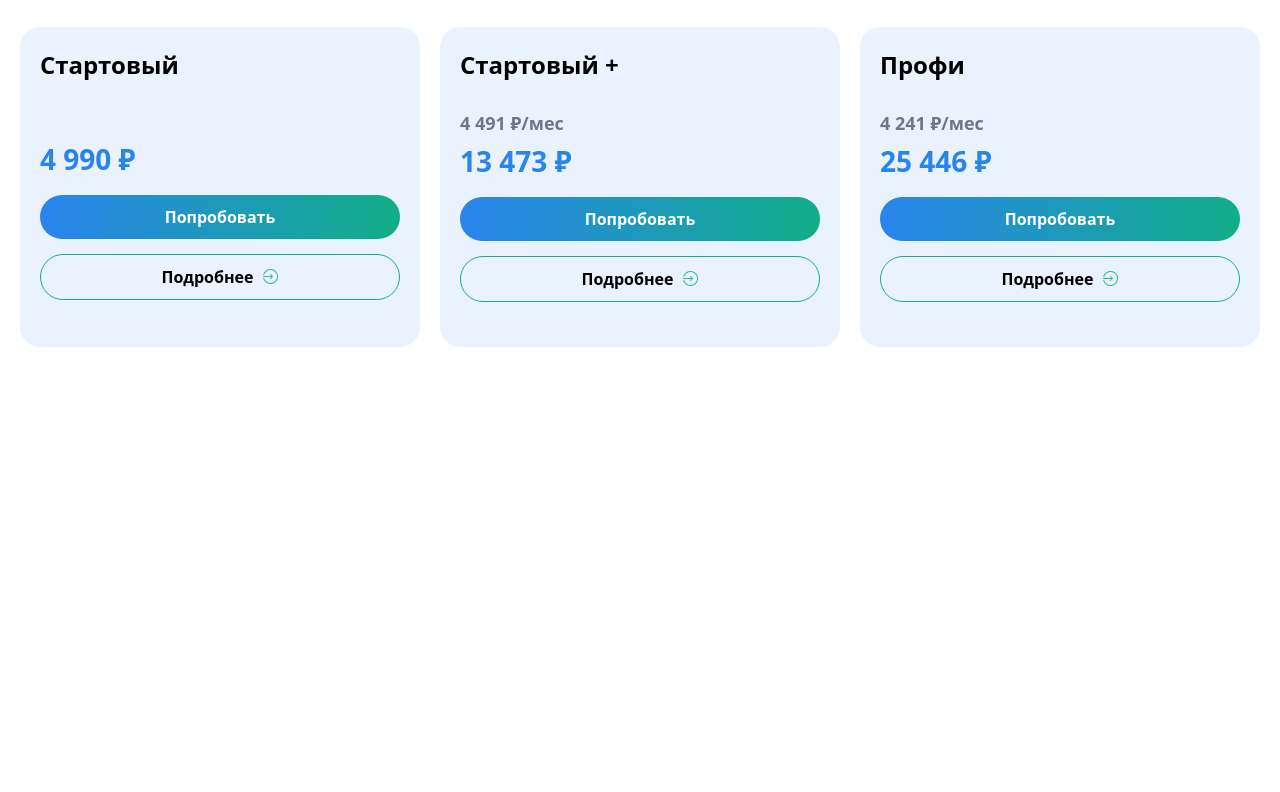
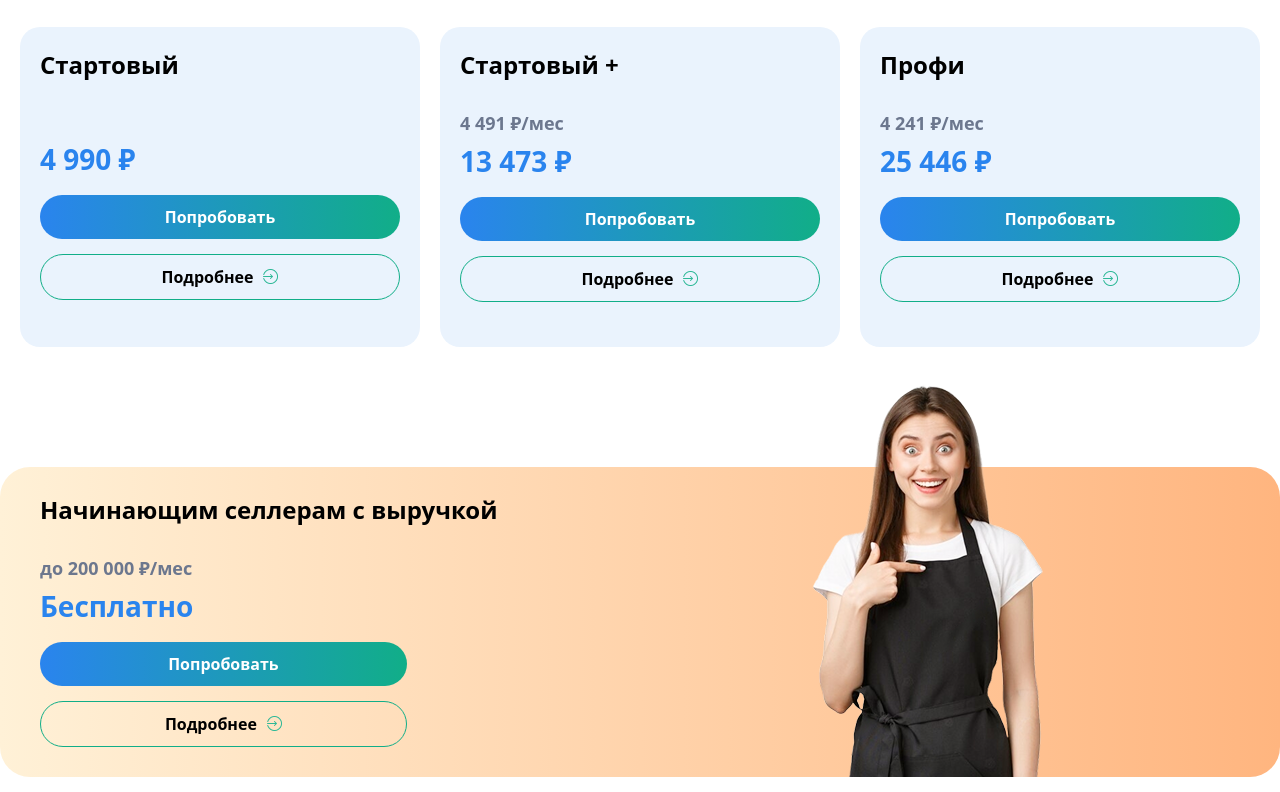
Before and after one commit to MuhammadEvazov/project5, a website: page src/index.html in a window 1280 px wide. Shown: the part 3966-4758 px from the top of the page. Before the commit the page ends 4333 px from the top, so only its background shows below. Drawn offline with nearby package versions, Linux system fonts and the light colour scheme; files that its build step writes are made by us from their sources.

Commit message:
ninth section created successfully

```diff
--- a/src/index.html
+++ b/src/index.html
@@ -262,7 +262,8 @@
                 <h2 class="py-[10px] px-[40px] border-[1px] border-solid border-black rounded-[30px]">12 месяца</h2>
             </article>
             <article class="flex flex-col items-start gap-[20px] w-[100%] lg:flex-row">
-                <div class="flex flex-col lg:h-[320px] items-start p-[20px] bg-[#EAF3FD] rounded-[20px] w-[100%] gap-[15px]">
+                <div
+                    class="flex flex-col lg:h-[320px] items-start p-[20px] bg-[#EAF3FD] rounded-[20px] w-[100%] gap-[15px]">
                     <h2 class="text-[24px] font-[700]">Стартовый</h2>
                     <h2 class="text-[#2A84EE] text-[28px] font-[700] lg:mt-[40px]">4 990 ₽</h2>
                     <button
@@ -273,7 +274,8 @@
                         <img src="./Images/Group 41.png" alt="">
                     </button>
                 </div>
-                <div class="flex flex-col lg:h-[320px] items-start p-[20px] bg-[#EAF3FD] rounded-[20px] w-[100%] gap-[15px]">
+                <div
+                    class="flex flex-col lg:h-[320px] items-start p-[20px] bg-[#EAF3FD] rounded-[20px] w-[100%] gap-[15px]">
                     <h2 class="text-[24px] font-[700]">Стартовый +</h2>
                     <h2 class="text-[#2A84EE] text-[28px] font-[700]">
                         <span class="text-[18px] text-[#6C778E]">4 491 ₽/мес</span><br>
@@ -287,7 +289,8 @@
                         <img src="./Images/Group 41.png" alt="">
                     </button>
                 </div>
-                <div class="flex flex-col lg:h-[320px] items-start p-[20px] bg-[#EAF3FD] rounded-[20px] w-[100%] gap-[15px]">
+                <div
+                    class="flex flex-col lg:h-[320px] items-start p-[20px] bg-[#EAF3FD] rounded-[20px] w-[100%] gap-[15px]">
                     <h2 class="text-[24px] font-[700]">Профи</h2>
                     <h2 class="text-[#2A84EE] text-[28px] font-[700]">
                         <span class="text-[18px] text-[#6C778E]">4 241 ₽/мес</span><br>
@@ -304,6 +307,26 @@
             </article>
         </section>
 
+        <section
+            class="section9 px-[20px] pt-[20px] lg-[w-90%] lg:m-auto lg:max-w-[1300px] flex flex-col lg:flex-row items-center bg-gradient-to-r from-[#FFF1D7] to-[#FFB57F] lg:rounded-[30px] lg:h-[310px] lg:mt-[100px]">
+            <aside
+                class="flex flex-col lg:h-[320px] items-start p-[20px]  rounded-[20px] w-[100%] gap-[15px]">
+                <h2 class="text-[24px] font-[700]">Начинающим селлерам с выручкой</h2>
+                <h2 class="text-[#2A84EE] text-[28px] font-[700]">
+                    <span class="text-[18px] text-[#6C778E]">до 200 000 ₽/мес</span><br>
+                    Бесплатно
+                </h2>
+                <button
+                    class="text-[white] w-[100%] lg:w-[70%] font-[600] py-[15px] lg:py-[10px] px-[40px] bg-gradient-to-r from-[#2A84EE] to-[#11AE88] rounded-[30px]">Попробовать</button>
+                <button
+                    class="w-[100%] lg:w-[70%] font-[600] py-[15px] lg:py-[10px] px-[40px] border-[1px] border-solid border-[#11AE88] rounded-[30px] flex items-center justify-center gap-[10px]">
+                    Подробнее
+                    <img src="./Images/Group 41.png" alt="">
+                </button>
+            </aside>
+            <img class="lg:relative lg:top-[-80px]" src="./Images/Remove-bg_ai_1691479932588-transformed 1.png" alt="">
+        </section>
+
     </main>
 </body>
 
```
Also changed, not shown: src/Images/Remove-bg_ai_1691479932588-transformed 1.png (added).
